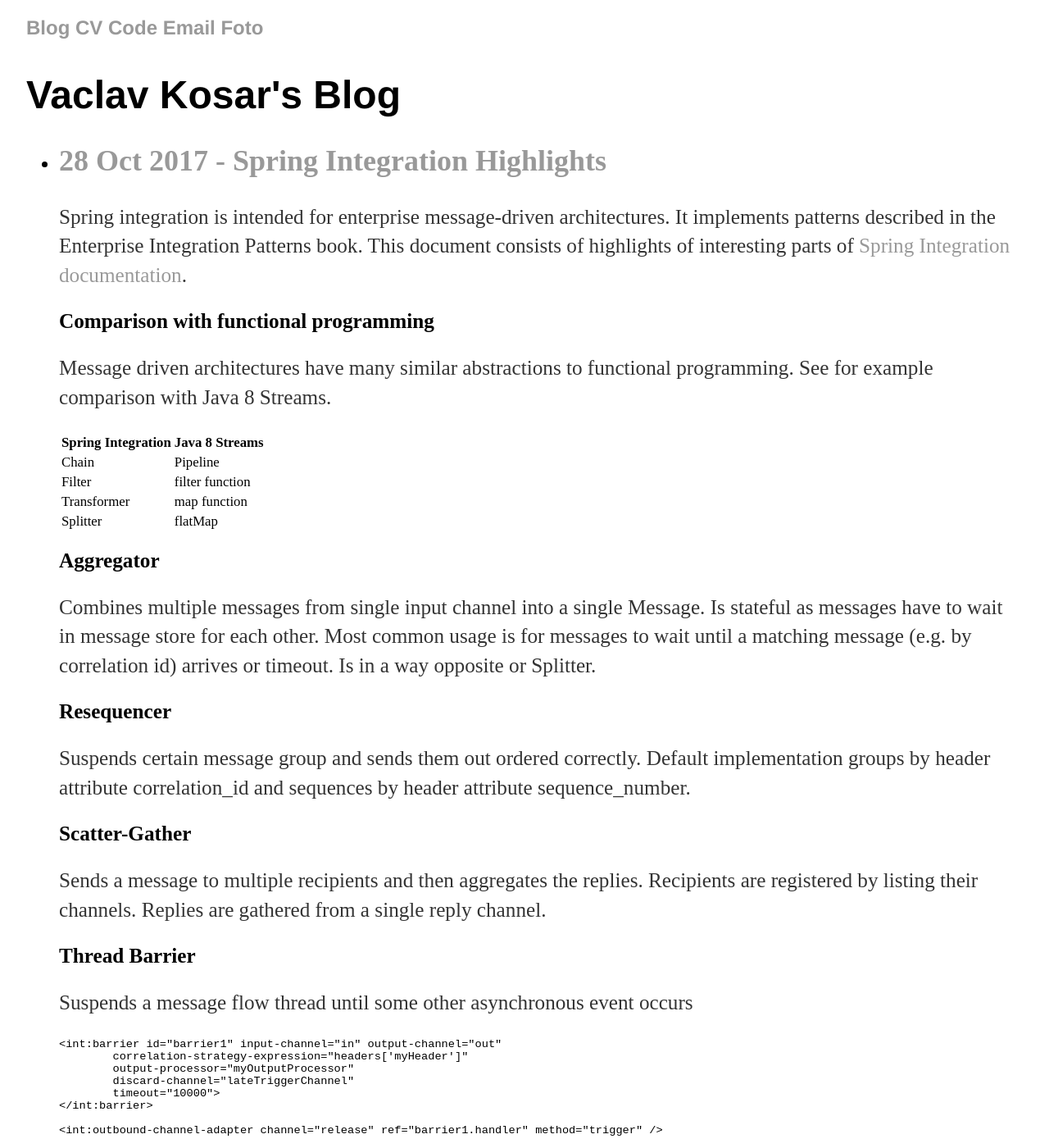
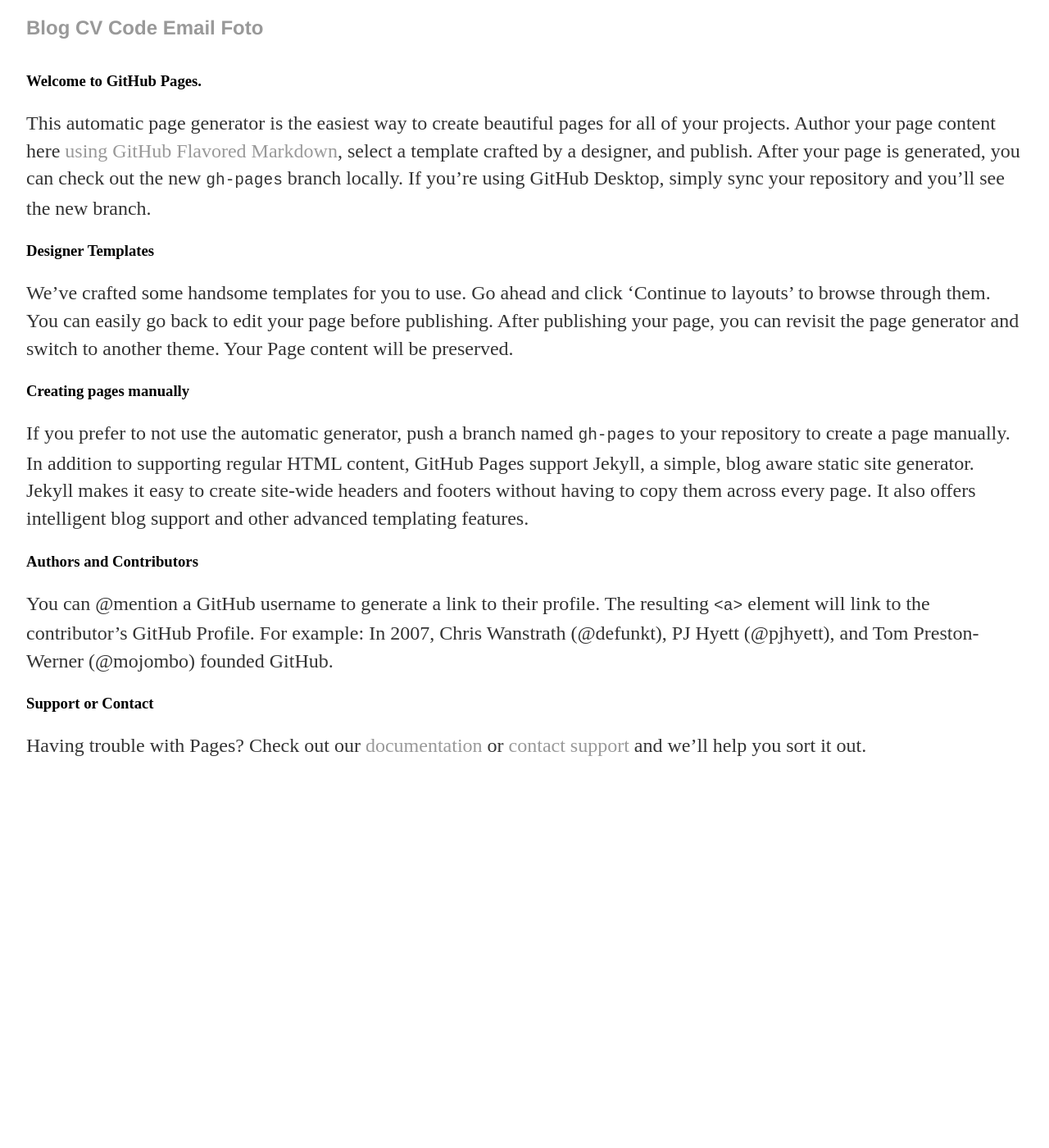
Before and after one commit to vackosar/vackosar.github.io, a Jekyll site: the page built from index.md, in a window 1280 px wide and 1400 px high. Shown: the whole window at 82% size. Built offline with Jekyll 4.4.1, drawn with Linux system fonts in a browser that asks for light colours; our own code applies the rules of GitHub Pages for plain Markdown files; some of the changed text lies outside the part shown.

Commit message:
Set theme jekyll-theme-minimal and migrate Page Generator content

```diff
--- a/_config.yml
+++ b/_config.yml
@@ -5,3 +5,8 @@
 gems:
   - jekyll-feed
 future: true
+title: Vackosar.GitHub.io
+description:
+google_analytics:
+show_downloads: true
+theme: jekyll-theme-minimal
--- a/index.html
+++ /dev/null
@@ -1,35 +0,0 @@
----
-layout: default
-title: Vaclav Kosar's Blog
----
-<h1>{{ page.title }}</h1>
-<ul class="posts">
-  {% for post in site.posts %}
-    <li>
-      <a href="{{ post.url }}" title="{{ post.title }}"><h2>{{ post.date | date_to_string }} - {{ post.title }}</h2></a>
-      <div class="postpreview">
-        {{ post.content }}
-      </div>
-      <div class="subscribe-page">
-        Subscribe:
-        <a href="https://twitter.com/intent/follow?screen_name=vackosar" rel="nofollow" target="_blank" title="Follow on Twitter">Twitter</a>
-        , <a href="https://www.facebook.com/vackosar" rel="nofollow" target="_blank" title="Follow on Facebook">Facebook</a>
-        , <a href="https://vackosar.github.io/feed.xml" rel="nofollow" target="_blank" title="Follow on RSS">RSS</a>
-        <!--, <a href="https://plus.google.com/share?url={{ site.url }}{{ post.url }}" rel="nofollow" target="_blank" title="Share on Google+">Google+</a>-->
-        <!--, <a href="https://www.linkedin.com/shareArticle?url={{ site.url }}{{ post.url }}" rel="nofollow" target="_blank" title="Share on LinkedIn">LinkedIn</a>-->
-        <!--, <a href="http://www.reddit.com/submit?url={{ site.url }}{{ post.url }}" rel="nofollow" target="_blank" title="Share on Reddit">Reddit</a>-->
-        <!--.-->
-      </div>
-      <div class="share-page">
-        Share:
-            <a href="https://twitter.com/intent/tweet?text={{ post.title }}&url={{ site.url }}{{ post.url }}&via={{ site.twitter_username }}&related={{ site.twitter_username }}" rel="nofollow" target="_blank" title="Share on Twitter">Twitter</a>
-          , <a href="https://facebook.com/sharer.php?u={{ site.url }}{{ post.url }}" rel="nofollow" target="_blank" title="Share on Facebook">Facebook</a>
-          , <a href="https://plus.google.com/share?url={{ site.url }}{{ post.url }}" rel="nofollow" target="_blank" title="Share on Google+">Google+</a>
-          , <a href="https://www.linkedin.com/shareArticle?url={{ site.url }}{{ post.url }}" rel="nofollow" target="_blank" title="Share on LinkedIn">LinkedIn</a>
-          , <a href="http://www.reddit.com/submit?url={{ site.url }}{{ post.url }}" rel="nofollow" target="_blank" title="Share on Reddit">Reddit</a>
-          .
-      </div>
-      <br>
-    </li>
-  {% endfor %}
-</ul>
--- /dev/null
+++ b/index.md
@@ -0,0 +1,14 @@
+### Welcome to GitHub Pages.
+This automatic page generator is the easiest way to create beautiful pages for all of your projects. Author your page content here [using GitHub Flavored Markdown](https://guides.github.com/features/mastering-markdown/), select a template crafted by a designer, and publish. After your page is generated, you can check out the new `gh-pages` branch locally. If you’re using GitHub Desktop, simply sync your repository and you’ll see the new branch.
+
+### Designer Templates
+We’ve crafted some handsome templates for you to use. Go ahead and click 'Continue to layouts' to browse through them. You can easily go back to edit your page before publishing. After publishing your page, you can revisit the page generator and switch to another theme. Your Page content will be preserved.
+
+### Creating pages manually
+If you prefer to not use the automatic generator, push a branch named `gh-pages` to your repository to create a page manually. In addition to supporting regular HTML content, GitHub Pages support Jekyll, a simple, blog aware static site generator. Jekyll makes it easy to create site-wide headers and footers without having to copy them across every page. It also offers intelligent blog support and other advanced templating features.
+
+### Authors and Contributors
+You can @mention a GitHub username to generate a link to their profile. The resulting `<a>` element will link to the contributor’s GitHub Profile. For example: In 2007, Chris Wanstrath (@defunkt), PJ Hyett (@pjhyett), and Tom Preston-Werner (@mojombo) founded GitHub.
+
+### Support or Contact
+Having trouble with Pages? Check out our [documentation](https://help.github.com/pages) or [contact support](https://github.com/contact) and we’ll help you sort it out.
```
Also changed, not shown: params.json (deleted, +0 -6 lines).
